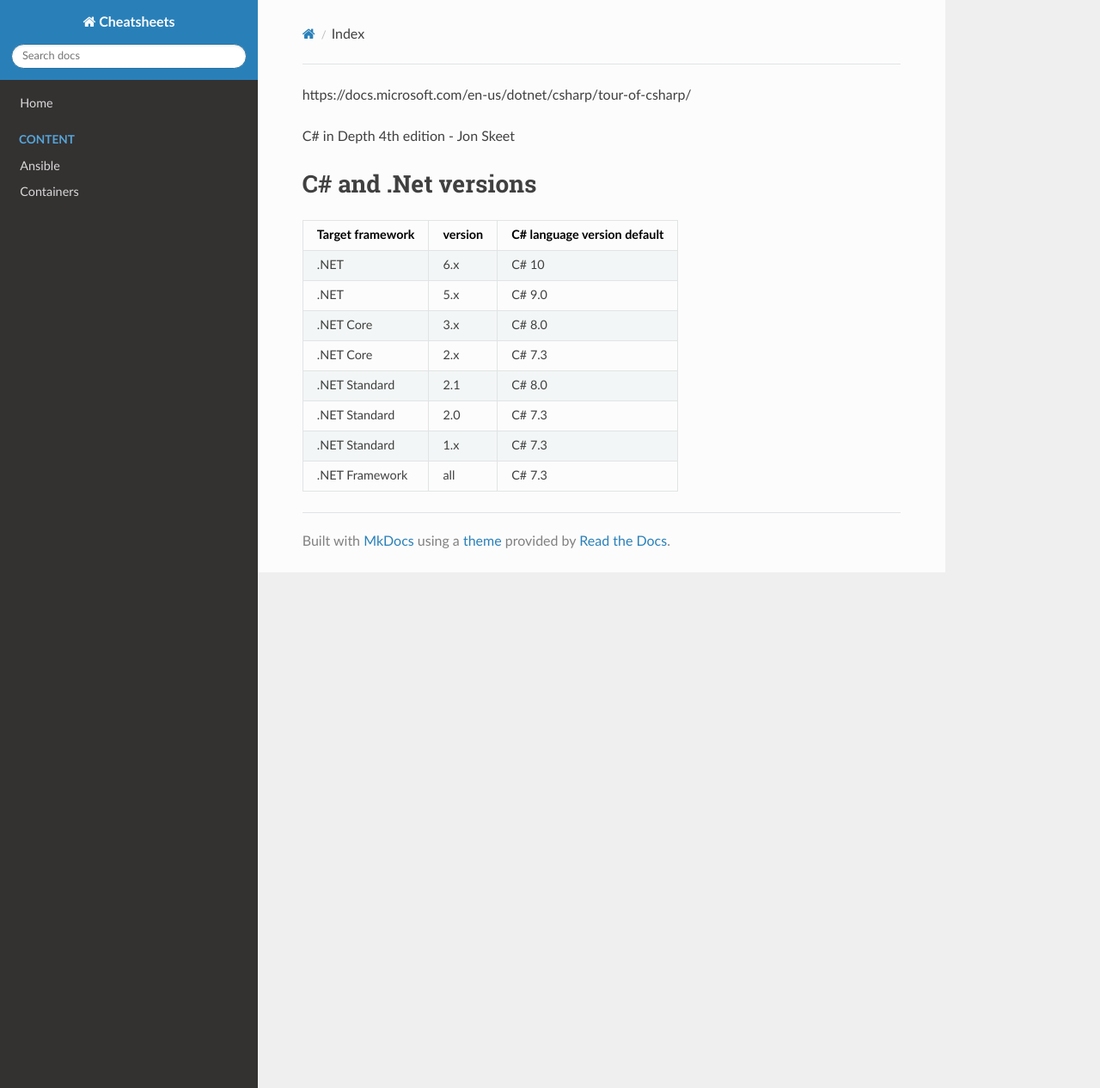
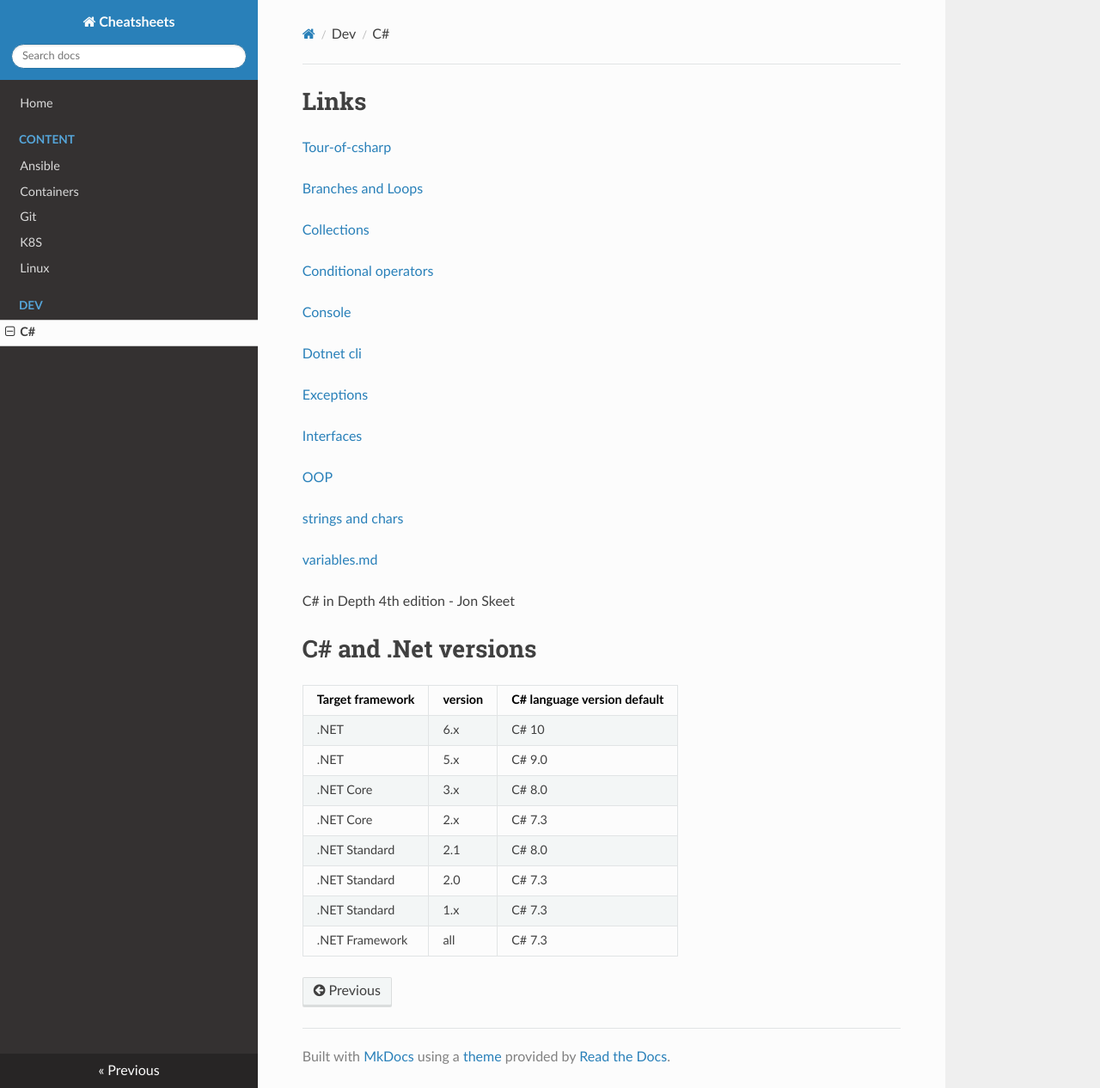
Before and after one commit to alextitov1/cheatsheets, an MkDocs documentation site: the page built from docs/C#101/index.md, in a window 1280 px wide and 1266 px high. Shown: the whole window at 86% size. Built offline with MkDocs 1.6.1, drawn with Linux system fonts in a browser that asks for light colours; nearby versions of some CDN libraries.

```diff
--- a/docs/C#101/README.md
+++ b/docs/C#101/index.md
@@ -1,6 +1,26 @@
-https://docs.microsoft.com/en-us/dotnet/csharp/tour-of-csharp/tutorials/hello-world
+# Links
+[Tour-of-csharp](https://docs.microsoft.com/en-us/dotnet/csharp/tour-of-csharp/)
 
-https://docs.microsoft.com/en-us/dotnet/csharp/tour-of-csharp/
+[Branches and Loops](branches_loops.md)
+
+[Collections](collections.md)
+
+[Conditional operators](conditional-operator.md)
+
+[Console](console.md)
+
+[Dotnet cli](dotnet_cli.md)
+
+[Exceptions](exceptions.md)
+
+[Interfaces](interfaces.md)
+
+[OOP](OOP.md)
+
+[strings and chars](strings_n_char.md)
+
+[variables.md](variables.md)
+
 
 C# in Depth 4th edition - Jon Skeet
 
--- a/mkdocs.yml
+++ b/mkdocs.yml
@@ -5,7 +5,11 @@
   - Content:
     - 'Ansible': ansible/index.md
     - 'Containers': container/index.md
-  # - About: ../README.md
-  # - Ansible: '/ansible/'
+    - 'Git': git/index.md
+    - 'K8S': k8s/index.md
+    - 'Linux': linux/index.md
+  - Dev:
+    - 'C#': C#101/index.md
+
 docs_dir: 'docs'
 theme: readthedocs
```
Also changed, not shown: docs/container/index.md (+10 -0 lines), docs/git/index.md (renamed from docs/git101/README.md, +1 -0 lines), docs/k8s/index.md (added, +9 -0 lines), docs/linux/index.md (added, +9 -0 lines), docs/git/usecases.md (renamed from docs/git101/usecases.md).
